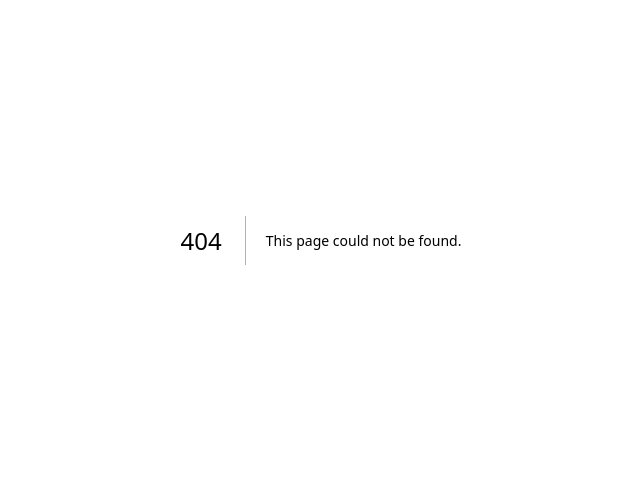
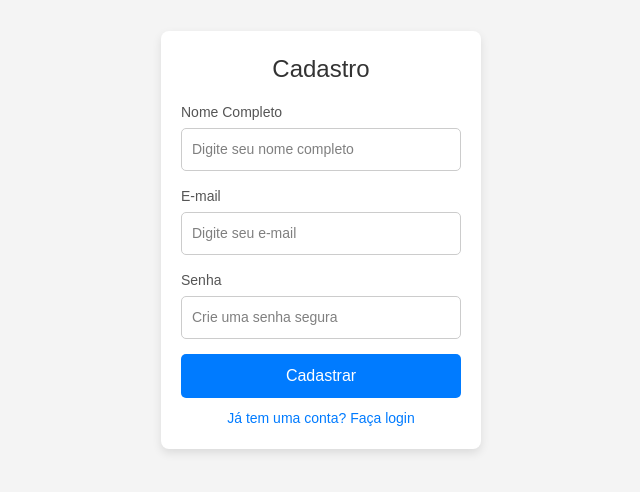
Before and after one commit to HenriqueGrigoli/Exp-Criativa-5, a Next.js app in the folder frontend/my-next-app/: page /Cadastro in a window 1280 px wide. Before the commit this address had no page. Shown: the part 160-652 px from the top of the page, without its empty margins (319-959 px from the left). Built offline with nearby package versions, Linux system fonts and the light colour scheme.

Commit message:
endpoint and form implementation, functional API

```diff
--- /dev/null
+++ b/frontend/my-next-app/src/app/Cadastro/cadastro.css
@@ -0,0 +1,88 @@
+/* Estilos gerais da página */
+.login-container {
+    display: flex;
+    justify-content: center;
+    align-items: center;
+    height: 100vh;
+    background-color: #f4f4f4;
+  }
+
+  /* Caixa de login */
+  .login-box {
+    background: rgb(255, 255, 255);
+    padding: 20px;
+    border-radius: 8px;
+    box-shadow: 0px 4px 10px rgba(0, 0, 0, 0.1);
+    text-align: center;
+    width: 320px;
+    color: #000000;
+  }
+
+  /* Título */
+  .login-box h2 {
+    margin-bottom: 15px;
+    font-size: 24px;
+    color: #333;
+  }
+
+  /* Grupo de inputs */
+  .input-group {
+    text-align: left;
+    margin-bottom: 15px;
+  }
+
+  .input-group label {
+    display: block;
+    font-size: 14px;
+    margin-bottom: 5px;
+    color: #555;
+  }
+
+  .input-group input {
+    width: 100%;
+    padding: 10px;
+    border: 1px solid #ccc;
+    border-radius: 5px;
+    font-size: 14px;
+  }
+
+  /* Botão de login */
+  button {
+    width: 100%;
+    padding: 10px;
+    background-color: #007bff;
+    color: white;
+    border: none;
+    border-radius: 5px;
+    font-size: 16px;
+    cursor: pointer;
+    transition: background 0.3s;
+  }
+
+  button:hover {
+    background-color: #0056b3;
+  }
+
+  /* Links abaixo do login */
+  .links {
+    margin-top: 10px;
+  }
+
+  .links a {
+    display: block;
+    color: #007bff;
+    text-decoration: none;
+    font-size: 14px;
+    margin-top: 5px;
+  }
+
+  .links a:hover {
+    text-decoration: underline;
+  }
+
+  /* Mensagem de erro */
+  .error-message {
+    color: red;
+    font-size: 14px;
+    margin-bottom: 10px;
+  }
--- /dev/null
+++ b/frontend/my-next-app/src/app/Cadastro/page.tsx
@@ -0,0 +1,113 @@
+"use client";
+
+import { useState } from "react";
+import { useRouter } from "next/navigation";
+import "./cadastro.css";
+
+export default function CadastroPage() {
+  const router = useRouter();
+  const [nome, setNome] = useState<string>("");
+  const [email, setEmail] = useState<string>("");
+  const [senha, setSenha] = useState<string>("");
+  const [error, setError] = useState<string>("");
+  const [success, setSuccess] = useState<string>("");
+
+  const handleCadastro = async (e: React.FormEvent) => {
+    e.preventDefault();
+    setError("");
+    setSuccess("");
+
+    if (!nome || !email || !senha) {
+      setError("Todos os campos são obrigatórios");
+      return;
+    }
+
+    try {
+      const response = await fetch('http://localhost:8080/api/usuarios', {
+        method: 'POST',
+        headers: {
+          'Content-Type': 'application/json',
+          'Accept': 'application/json'
+        },
+        body: JSON.stringify({
+          nome,
+          email,
+          senha
+        }),
+      });
+
+      if (!response.ok) {
+        const errorData = await response.json();
+        throw new Error(
+          errorData.message || 'Erro ao cadastrar usuário. Por favor, tente novamente.'
+        );
+      }
+
+      setSuccess("Cadastro realizado com sucesso! Redirecionando...");
+      setTimeout(() => {
+        router.push("/login");
+      }, 2000);
+
+    } catch (error) {
+      if (error instanceof Error) {
+        setError(error.message);
+      } else {
+        setError("Ocorreu um erro desconhecido durante o cadastro.");
+      }
+      console.error('Erro no cadastro:', error);
+    }
+  };
+
+  return (
+    <div className="login-container">
+      <div className="login-box">
+        <h2>Cadastro</h2>
+
+        {error && <p className="error-message">{error}</p>}
+        {success && <p className="success-message">{success}</p>}
+
+        <form onSubmit={handleCadastro}>
+          <div className="input-group">
+            <label>Nome Completo</label>
+            <input
+              type="text"
+              value={nome}
+              onChange={(e) => setNome(e.target.value)}
+              required
+              placeholder="Digite seu nome completo"
+            />
+          </div>
+
+          <div className="input-group">
+            <label>E-mail</label>
+            <input
+              type="email"
+              value={email}
+              onChange={(e) => setEmail(e.target.value)}
+              required
+              placeholder="Digite seu e-mail"
+            />
+          </div>
+
+          <div className="input-group">
+            <label>Senha</label>
+            <input
+              type="password"
+              value={senha}
+              onChange={(e) => setSenha(e.target.value)}
+              required
+              placeholder="Crie uma senha segura"
+              minLength={6}
+            />
+          </div>
+
+          <button type="submit">Cadastrar</button>
+        </form>
+
+        <div className="links">
+          <a href="/login">Já tem uma conta? Faça login</a>
+        </div>
+      </div>
+    </div>
+  );
+}
--- a/frontend/my-next-app/src/app/Login/page.tsx
+++ b/frontend/my-next-app/src/app/Login/page.tsx
@@ -56,7 +56,7 @@ export default function LoginPage() {
 
         <div className="links">
           <a href="/forgot-password">Esqueci minha senha</a>
-          <a href="/register">Cadastre-se</a>
+          <a href="/Cadastro">Cadastre-se</a>
         </div>
       </div>
     </div>
```
Also changed, not shown: 1 other file (tests, documents, lock files or other folders).
